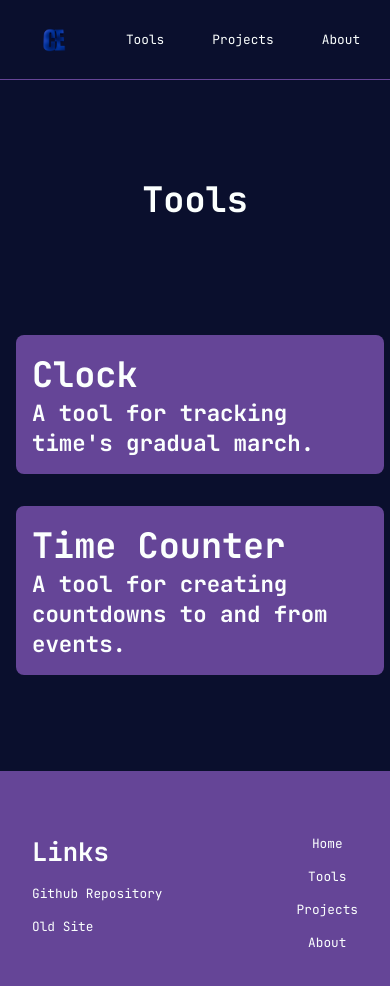
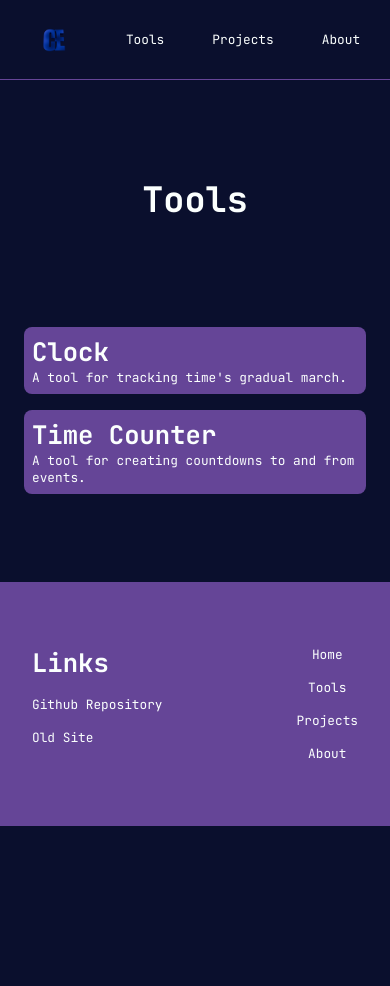
Before and after one commit to coopericksen/website, a React (Vite) app: page /tools in a window 390 px wide. Shown: the top 986 px of the page. After the commit the page ends 844 px from the top, so only its background shows below. Built offline with nearby package versions, Linux system fonts and the light colour scheme.

Commit message:
Fixed responsive sizing of cards on ToolsPage

```diff
--- a/src/components/Card.tsx
+++ b/src/components/Card.tsx
@@ -25,8 +25,8 @@ function Card(props: Project) {
             variants={card_motion}
             whileHover={{ scale: 1.05, y: -20, rotate: 2 }}
         >
-            <h1>{props.title}</h1>
-            <h5>{props.description}</h5>
+            <h4>{props.title}</h4>
+            <p>{props.description}</p>
         </motion.a>
     )
 }
--- a/src/styles/App.css
+++ b/src/styles/App.css
@@ -64,6 +64,7 @@ a {
 
 @media (max-width: 600px) {
     .card-grid {
-      margin-inline: auto;
+      margin-inline: 1rem;
+      grid-template-columns: auto;
     }
 }
--- a/src/styles/Card.css
+++ b/src/styles/Card.css
@@ -6,8 +6,16 @@
     margin: 1rem;
 
     text-decoration: none;
+    max-width: 100%;
 }
 
 .card:hover {
     border: 2px solid var(--text);
 }
+
+@media (max-width: 600px) {
+    .card {
+        padding: 0.5rem;
+        margin: 0.5rem;
+    }
+}
```
